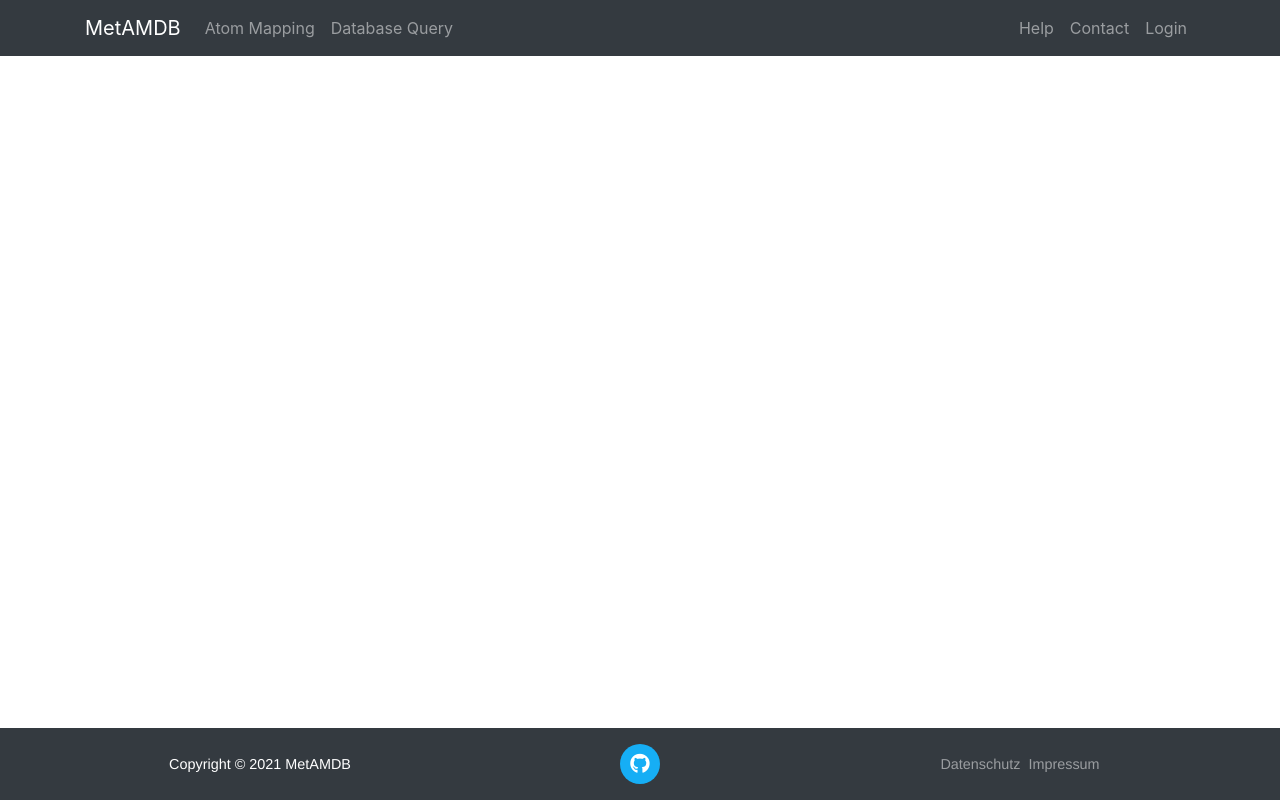
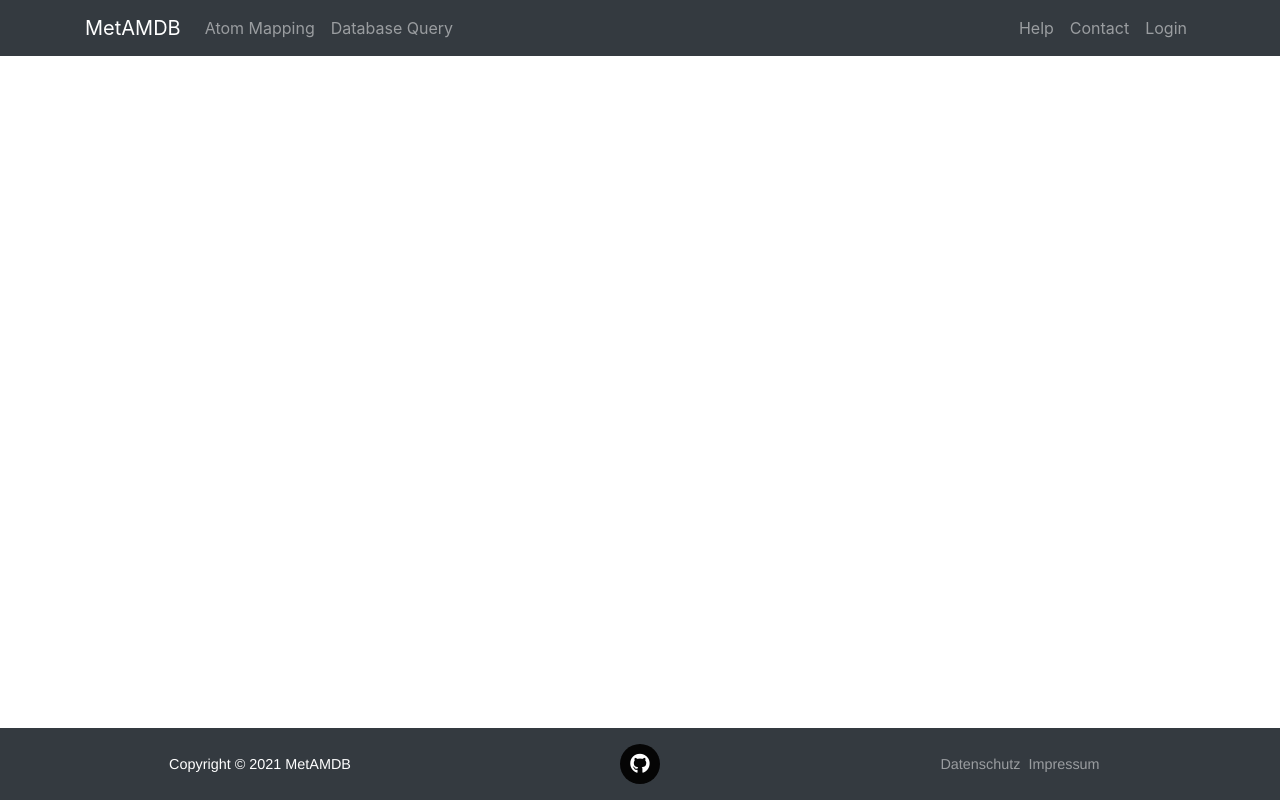
Before and after one commit to metamdb/metamdb, a React (Create React App) app in the folder client/: page /register in a window 1280 px wide. In both pictures the pointer is over the link 640 px from the left and 764 px from the top of the page. Built offline with nearby package versions, Linux system fonts and the light colour scheme.

Commit message:
change github hover color

```diff
--- a/client/src/App.css
+++ b/client/src/App.css
@@ -201,7 +201,7 @@ ul.social-buttons {
 ul.social-buttons li a:active,
 ul.social-buttons li a:focus,
 ul.social-buttons li a:hover {
-  background-color: #16aef5;
+  background-color: #050505;
 }
 
 ul.social-buttons li a {
```
